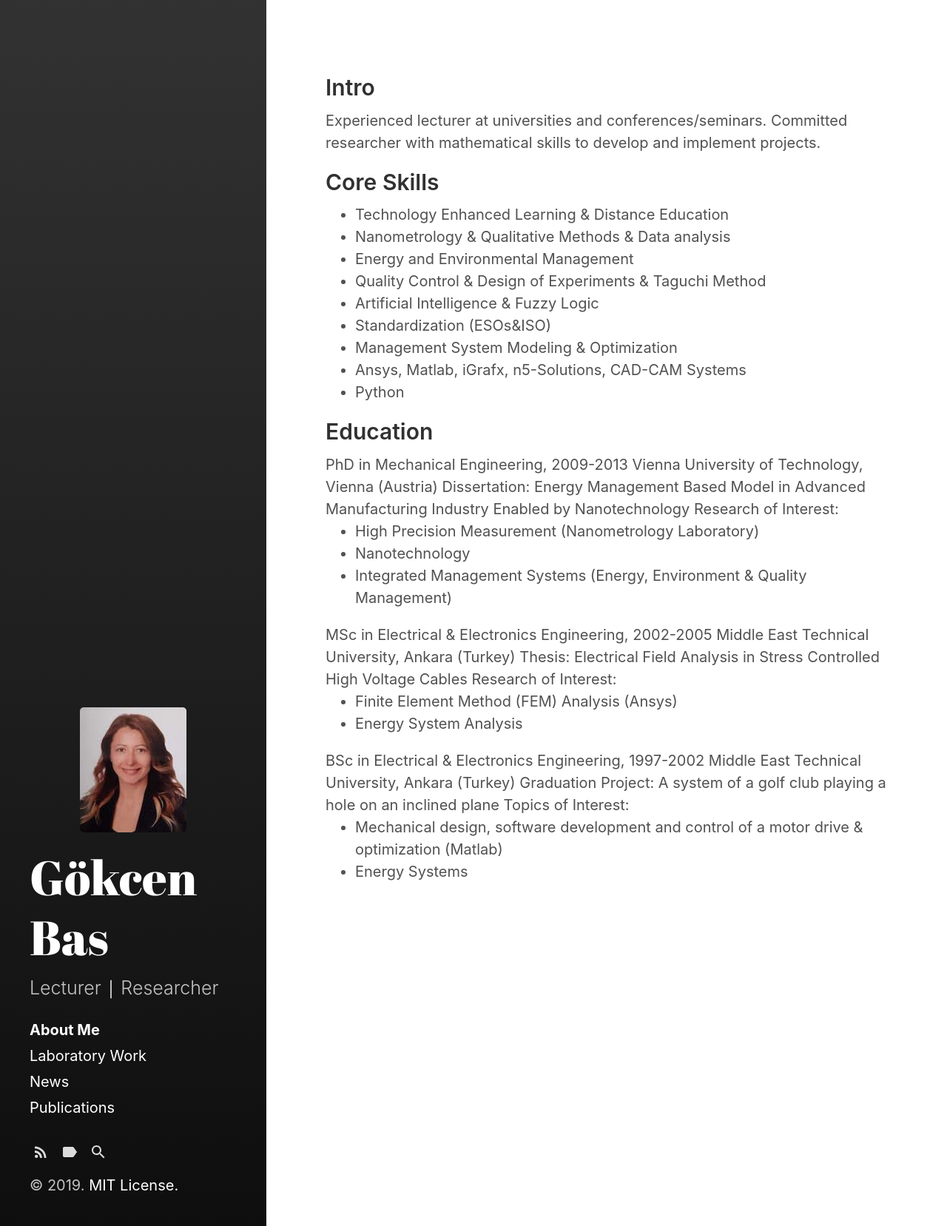
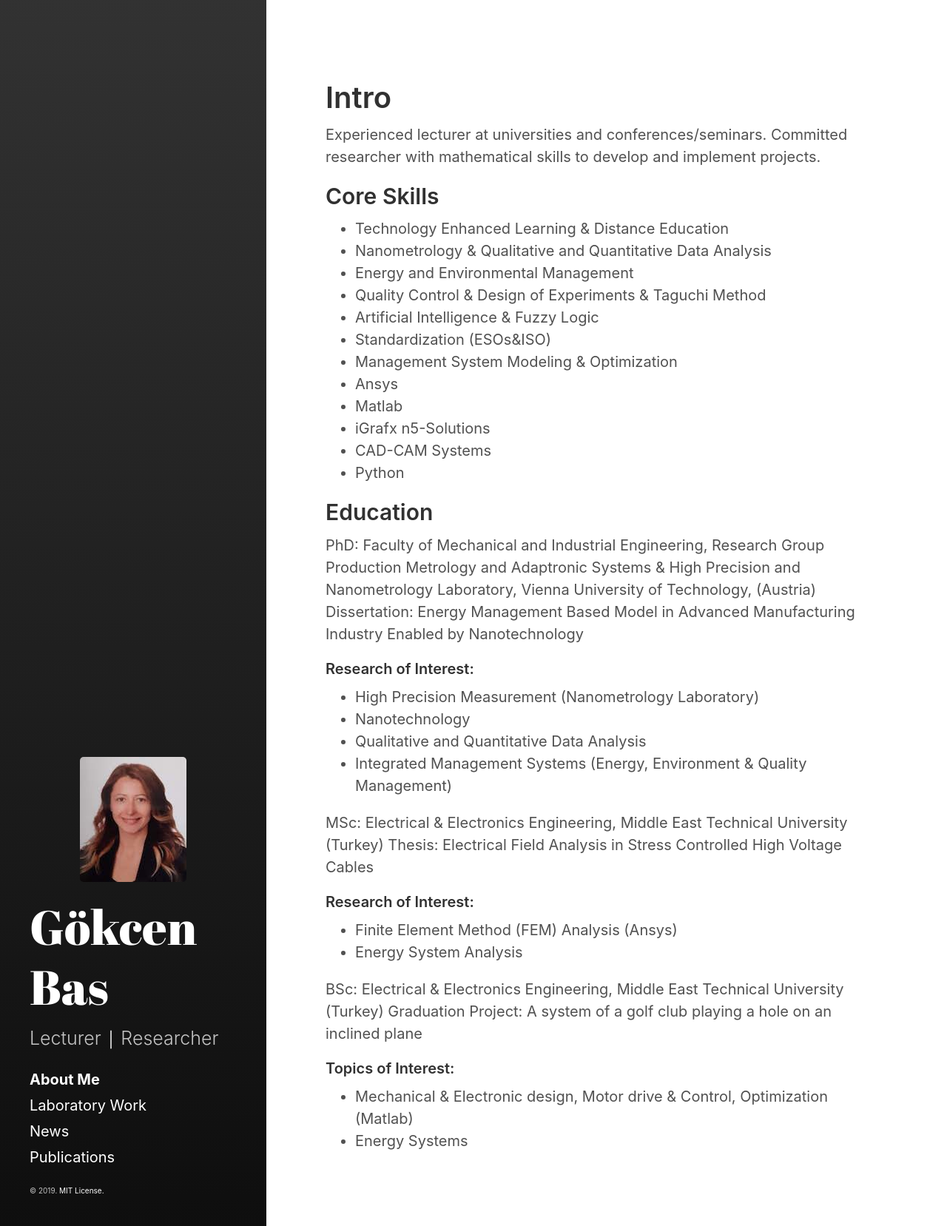
Before and after one commit to vosaul/overqint-dev, a Jekyll site: the page built from index.html, in a window 1280 px wide. Shown: the whole page at 74% size. Built offline with Jekyll 4.4.1, drawn with Linux system fonts in a browser that asks for light colours; the list of posts is cut into pages by our own code.

Commit message:
text & style changes

```diff
--- a/_includes/copyright.html
+++ b/_includes/copyright.html
@@ -1,4 +1,4 @@
-<p>
+<p id="side_bar_licence_year">
   &copy; {{ site.time | date: '%Y' }}.
   <a href="{{ "/LICENSE.md" | relative_url }}">MIT License.</a>
 </p>
--- a/_includes/sidebar-icon-links.html
+++ b/_includes/sidebar-icon-links.html
@@ -1,22 +1,19 @@
 <nav id="sidebar-icon-links">
   {% if site.hydeout.repo %}
-    <a id="github-link"
-       class="icon" title="Github Project" aria-label="Github Project"
-       href="{{ site.hydeout.repo }}">
+  <a id="github-link" class="icon" title="Github Project" aria-label="Github Project" href="{{ site.hydeout.repo }}">
     {% include svg/github.svg %}
   </a>
-    <a id="github-download-link"
-       class="icon" title="Download" aria-label="Download"
+  <a id="github-download-link" class="icon" title="Download" aria-label="Download"
     href="{{ site.hydeout.repo }}/archive/v{{ site.hydeout.version }}.zip">
     {% include svg/download.svg %}
   </a>
   {% endif %}
 
-  <a id="subscribe-link"
+  <!--   <a id="subscribe-link"
      class="icon" title="Subscribe" aria-label="Subscribe"
      href="{{ site.feed.path | default: 'feed.xml' | relative_url }}">
     {% include svg/feed.svg %}
-  </a>
+  </a> -->
 
   {% comment %}
   Check if we have tag or search pages page active before linking to it.
@@ -32,21 +29,17 @@
   {% endfor %}
 
   {% if tags_page %}
-    <a id="tags-link"
-       class="icon{% if page.url == '/tags' %} active{% endif %}"
-       title="Tags" aria-label="Tags"
+  <!--   <a id="tags-link" class="icon{% if page.url == '/tags' %} active{% endif %}" title="Tags" aria-label="Tags"
     href="{{ tags_page.url | relative_url }}">
     {% include svg/tags.svg %}
-    </a>
+  </a> -->
   {% endif %}
 
   {% if search_page %}
-    <a id="search-link"
-       class="icon{% if page.url == '/search' %} active{% endif %}"
-       title="Search" aria-label="Search"
+  <!--   <a id="search-link" class="icon{% if page.url == '/search' %} active{% endif %}" title="Search" aria-label="Search"
     href="{{ search_page.url | relative_url }}">
     {% include svg/search.svg %}
-    </a>
+  </a> -->
   {% endif %}
 
   {% include custom-icon-links.html %}
--- a/_layouts/index.html
+++ b/_layouts/index.html
@@ -4,45 +4,47 @@ layout: default
 
 
 <div class="content">
-  <h2> Intro</h2>
+  <h1> Intro</h1>
   <p>Experienced lecturer at universities and conferences/seminars. Committed researcher with mathematical skills to
     develop and implement projects.</p>
   <h2>Core Skills</h2>
   <ul>
-    <li> Technology Enhanced Learning & Distance Education</li>
-    <li> Nanometrology & Qualitative Methods & Data analysis</li>
-    <li> Energy and Environmental Management</li>
-    <li> Quality Control & Design of Experiments & Taguchi Method</li>
-    <li> Artificial Intelligence & Fuzzy Logic</li>
-    <li> Standardization (ESOs&ISO)</li>
-    <li> Management System Modeling & Optimization</li>
-    <li> Ansys, Matlab, iGrafx, n5-Solutions, CAD-CAM Systems</li>
-    <li> Python</li>
+    <li>Technology Enhanced Learning & Distance Education</li>
+    <li>Nanometrology & Qualitative and Quantitative Data Analysis</li>
+    <li>Energy and Environmental Management</li>
+    <li>Quality Control & Design of Experiments & Taguchi Method</li>
+    <li>Artificial Intelligence & Fuzzy Logic</li>
+    <li>Standardization (ESOs&ISO)</li>
+    <li>Management System Modeling & Optimization</li>
+    <li>Ansys</li>
+    <li>Matlab</li>
+    <li>iGrafx n5-Solutions</li>
+    <li>CAD-CAM Systems</li>
+    <li>Python</li>
   </ul>
   <h2>Education</h2>
-  PhD in Mechanical Engineering, 2009-2013
-  Vienna University of Technology, Vienna (Austria)
+  PhD: Faculty of Mechanical and Industrial Engineering, Research Group Production Metrology and Adaptronic Systems &
+  High Precision and Nanometrology Laboratory, Vienna University of Technology, (Austria)
   Dissertation: Energy Management Based Model in Advanced Manufacturing Industry Enabled by Nanotechnology
-  Research of Interest:
+  <h4>Research of Interest:</h4>
   <ul>
     <li>High Precision Measurement (Nanometrology Laboratory)</li>
     <li>Nanotechnology</li>
+    <li>Qualitative and Quantitative Data Analysis</li>
     <li>Integrated Management Systems (Energy, Environment & Quality Management)</li>
   </ul>
-  MSc in Electrical & Electronics Engineering, 2002-2005
-  Middle East Technical University, Ankara (Turkey)
+  MSc: Electrical & Electronics Engineering, Middle East Technical University (Turkey)
   Thesis: Electrical Field Analysis in Stress Controlled High Voltage Cables
-  Research of Interest:
+  <h4>Research of Interest:</h4>
   <ul>
     <li>Finite Element Method (FEM) Analysis (Ansys)</li>
     <li>Energy System Analysis</li>
   </ul>
-  BSc in Electrical & Electronics Engineering, 1997-2002
-  Middle East Technical University, Ankara (Turkey)
+  BSc: Electrical & Electronics Engineering, Middle East Technical University (Turkey)
   Graduation Project: A system of a golf club playing a hole on an inclined plane
-  Topics of Interest:
+  <h4>Topics of Interest:</h4>
   <ul>
-    <li>Mechanical design, software development and control of a motor drive & optimization (Matlab)</li>
+    <li>Mechanical & Electronic design, Motor drive & Control, Optimization (Matlab)</li>
     <li>Energy Systems</li>
   </ul>
 </div>
--- a/assets/css/main.scss
+++ b/assets/css/main.scss
@@ -4,3 +4,7 @@
 ---
 
 @import "hydeout";
+
+#side_bar_licence_year {
+  font-size: 0.5rem;
+}
```
Lines whose indentation alone changed are shown as unchanged.
